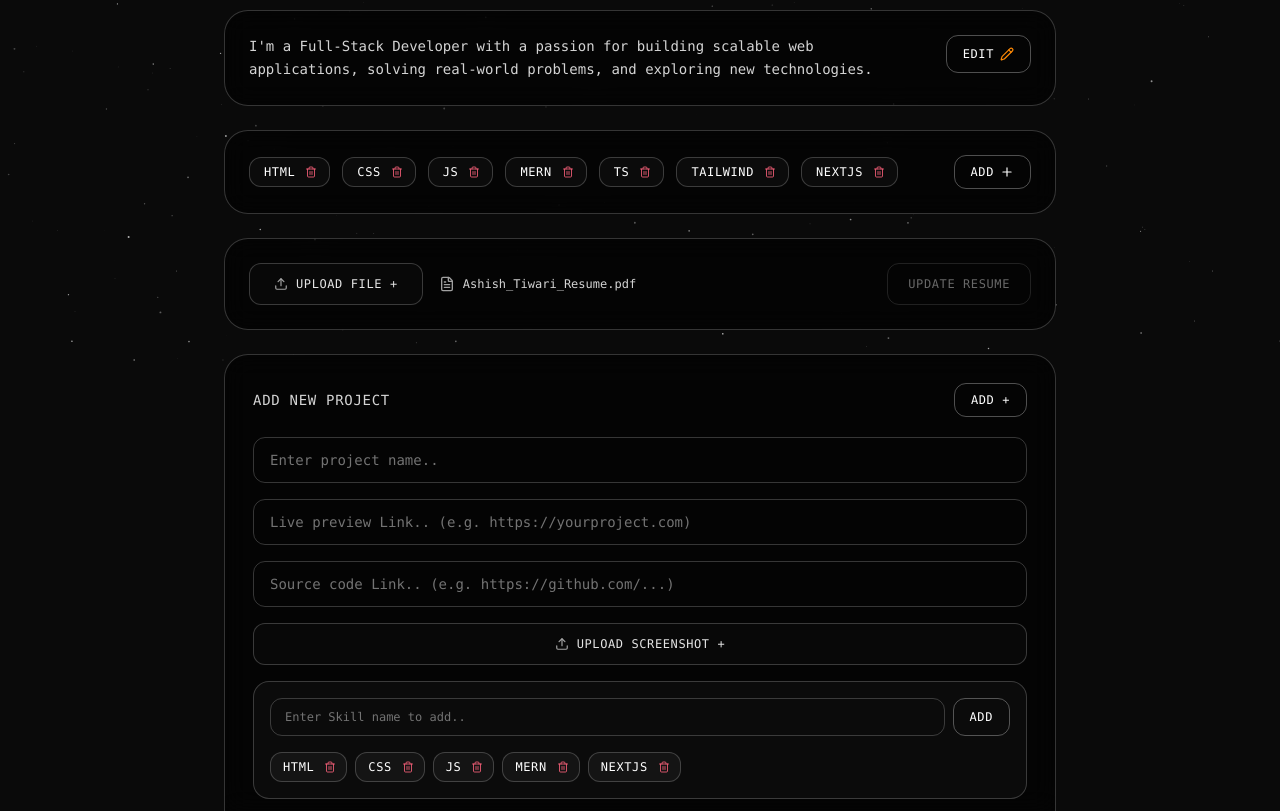
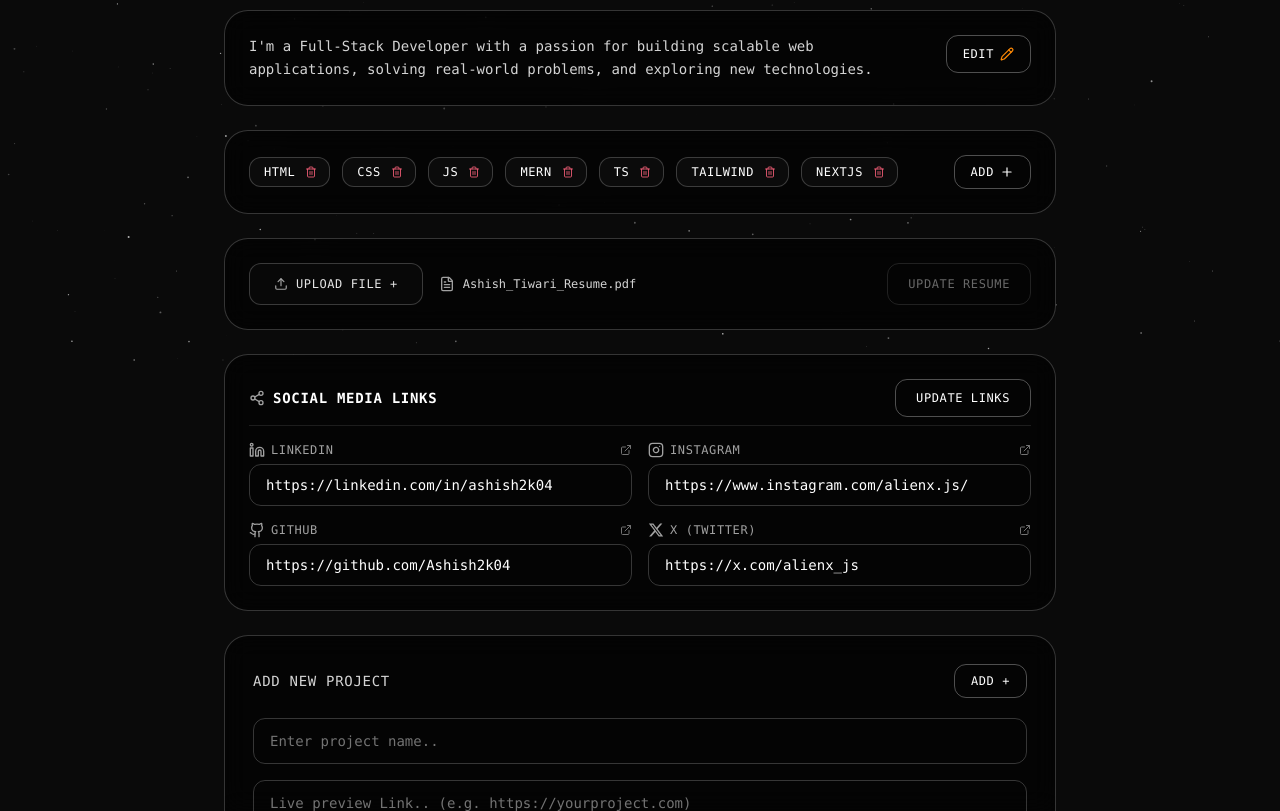
Before and after one commit to Ashish2k04/ace.exe, a React (Vite) app in the folder frontend/: page /admin/dashboard in a window 1280 px wide. Shown: the part 438-1249 px from the top of the page. Built offline with nearby package versions, Linux system fonts and the light colour scheme; no server answers.

Commit message:
Add SocialLinksManager component for managing and updating social media links

```diff
--- a/frontend/src/features/admin/pages/AdminDashboard.tsx
+++ b/frontend/src/features/admin/pages/AdminDashboard.tsx
@@ -12,6 +12,7 @@ import ProfileImageSection from '../components/ProfileImageSection';
 import AboutEditor from '../components/AboutEditor';
 import SkillsManager from '../components/SkillsManager';
 import ResumeManager from '../components/ResumeManager';
+import SocialLinksManager, { type SocialLinks } from '../components/SocialLinksManager';
 import ProjectForm from '../components/ProjectForm';
 import ProjectList from '../components/ProjectList';
 import ConfirmDialog from '../components/ConfirmDialog';
@@ -23,6 +24,12 @@ export const AdminDashboard: React.FC = () => {
 
   // Local dashboard states
   const [profileName, setProfileName] = useState('Ashish Tiwari');
+  const [socialLinks, setSocialLinks] = useState<SocialLinks>({
+    linkedin: 'https://linkedin.com/in/ashish2k04',
+    instagram: 'https://www.instagram.com/alienx.js/',
+    github: 'https://github.com/Ashish2k04',
+    x: 'https://x.com/alienx_js',
+  });
   const [skills, setSkills] = useState<string[]>([
     'HTML',
     'CSS',
@@ -93,6 +100,11 @@ export const AdminDashboard: React.FC = () => {
 
   const handleUpdateResume = async (file: File) => {
     addToast(`Resume "${file.name}" validated and updated.`, 'success');
+  };
+
+  const handleUpdateSocialLinks = async (updatedLinks: SocialLinks) => {
+    setSocialLinks(updatedLinks);
+    addToast('Social media links updated successfully locally.', 'success');
   };
 
   const handleAddProject = async (newProjData: Omit<Project, 'id'>) => {
@@ -198,7 +210,13 @@ export const AdminDashboard: React.FC = () => {
           {/* Section E: Resume Management */}
           <ResumeManager onUpdate={handleUpdateResume} />
 
-          {/* Section F: Project Management (Add Form + All Projects List) */}
+          {/* Section F: Social Media Links Management */}
+          <SocialLinksManager
+            currentLinks={socialLinks}
+            onUpdate={handleUpdateSocialLinks}
+          />
+
+          {/* Section G: Project Management (Add Form + All Projects List) */}
           <section
             aria-label="Project Management"
             className="w-full rounded-2xl sm:rounded-3xl border border-white/20 bg-black/60 p-5 sm:p-7 backdrop-blur-md transition-colors hover:border-white/30 space-y-6"
```
